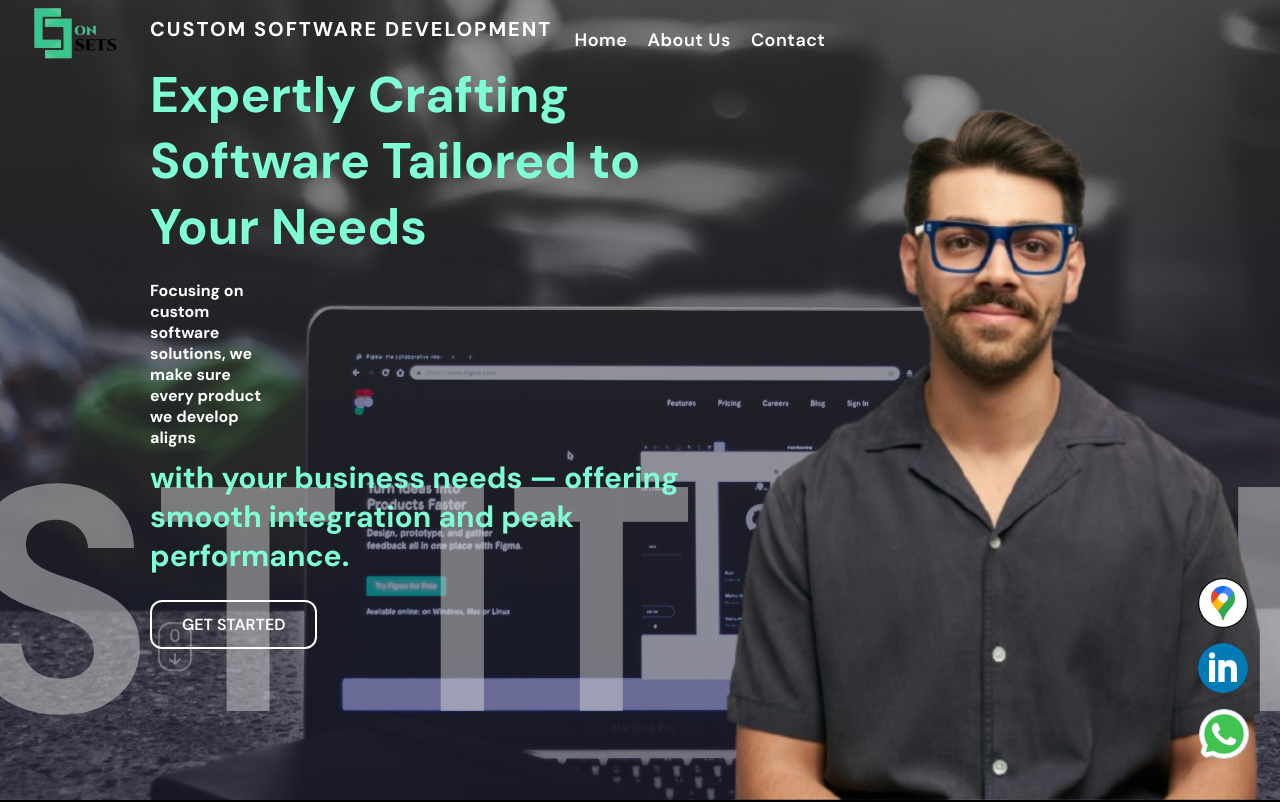
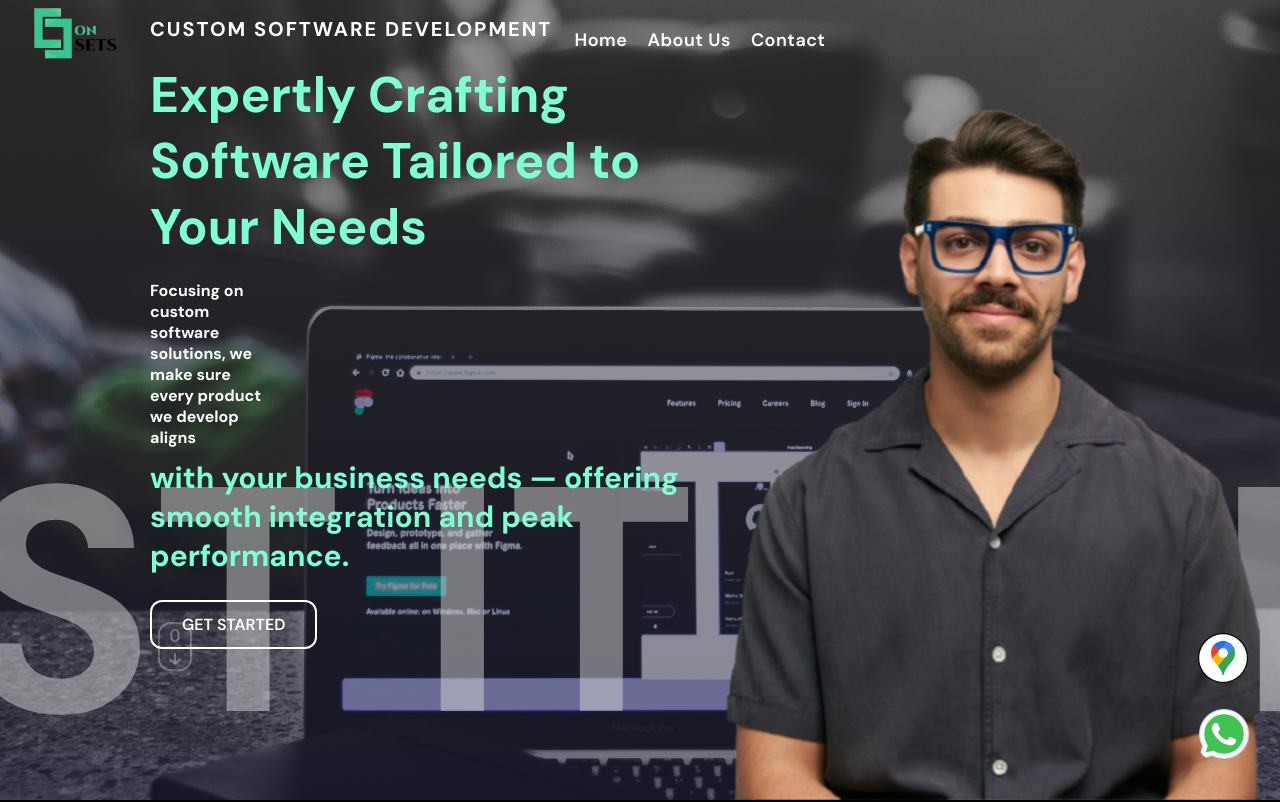
Before and after one commit to faizanshk22/BusinessProject, a React (Vite) app: page / in a window 1280 px wide. Shown: the top 802 px of the page. Built offline with nearby package versions, Linux system fonts and the light colour scheme.

Commit message:
linedin icon removed

```diff
--- a/src/App.jsx
+++ b/src/App.jsx
@@ -82,13 +82,13 @@ function App() {
   </a>
 </div>
       <div className="linkedin-button">
-  <a
+  {/* <a
     href='https://www.linkedin.com/company/onsets/'
     target="_blank"
     rel="noopener noreferrer"
   >
     <img src={linkedinLogo} width="60" alt="LinkedIn" />
-  </a>
+  </a> */}
 </div>
     <div className="whatsapp-button">
   <a href="https://wa.me/923054595364?text=Hello How can I help you?" target="_blank">
--- a/src/app.scss
+++ b/src/app.scss
@@ -38,7 +38,7 @@ section{
 }
 .google-button {
   position: fixed;
-  bottom: 155px; // 👈 move it above LinkedIn
+  bottom: 100px; // 👈 move it above LinkedIn
   right: 20px;
   padding: 0.75rem;
   z-index: 1000;
@@ -54,24 +54,24 @@ section{
     transform: translateY(-5px) scale(1.06);
   }
 }
-.linkedin-button {
-  position: fixed;
-  bottom: 90px;
-  right: 20px;
-  padding: 0.75rem;
-  z-index: 1000;
+// .linkedin-button {
+//   position: fixed;
+//   bottom: 90px;
+//   right: 20px;
+//   padding: 0.75rem;
+//   z-index: 1000;
 
-  img {
-    width: 50px;
-    height: 50px;
-    border-radius: 50%;
-    transition: transform 0.3s ease, box-shadow 0.3s ease;
-  }
+//   img {
+//     width: 50px;
+//     height: 50px;
+//     border-radius: 50%;
+//     transition: transform 0.3s ease, box-shadow 0.3s ease;
+//   }
 
-  &:hover img {
-    transform: translateY(-5px) scale(1.06);
-  }
-}
+//   &:hover img {
+//     transform: translateY(-5px) scale(1.06);
+//   }
+// }
 
 .whatsapp-button {
   position: fixed;
```
Also changed, not shown: 1 other file (tests, documents, lock files or other folders).
